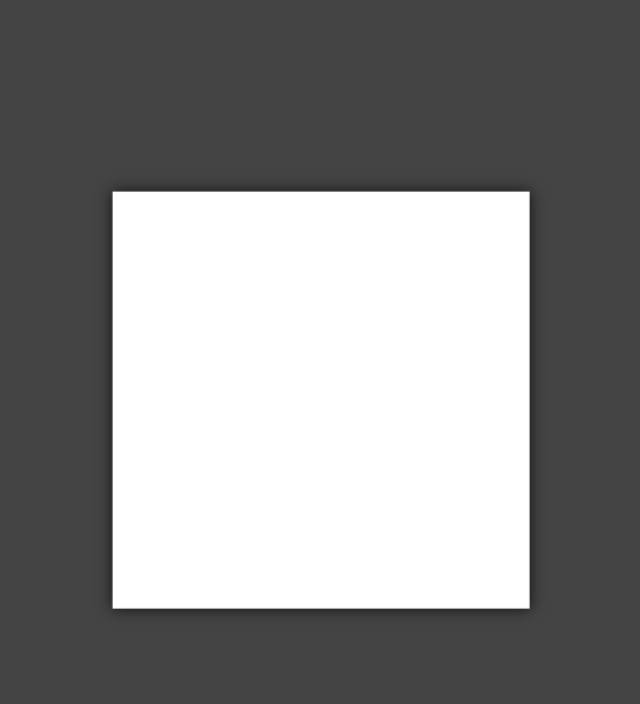
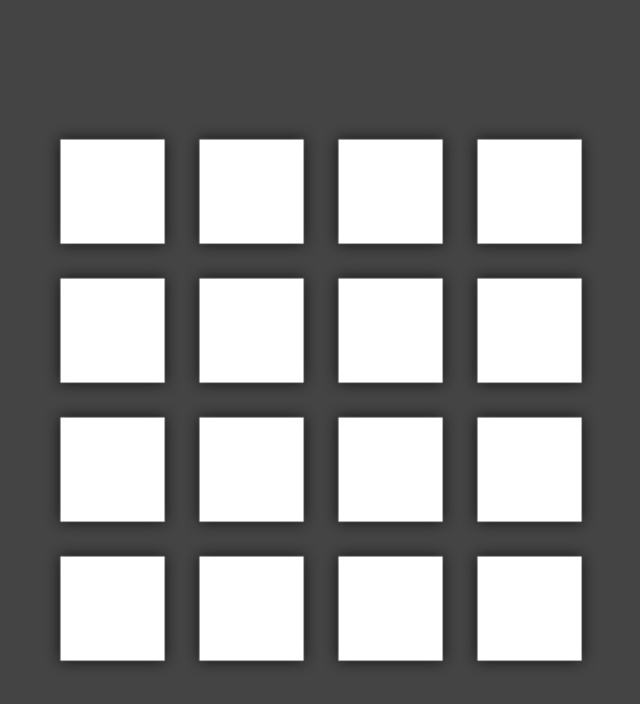
Before and after one commit to IrisLong/css-three-demo, a plain HTML site: page index.html in a window 1280 px wide. Shown: the whole page, without its empty margins (319-959 px from the left). Drawn offline with Linux system fonts and the light colour scheme.

Commit message:
Add grid

```diff
--- a/css/style.css
+++ b/css/style.css
@@ -11,8 +11,8 @@ body {
 }
 
 .plane {
-	width: 1200px;
-	height: 1200px;
+	width: 300px;
+	height: 300px;
 
 	background: #fff;
 	box-shadow: 0 0 40px 0 #111;
--- a/js/main.js
+++ b/js/main.js
@@ -1,5 +1,5 @@
-/*global console, $, THREE*/
-(function (Three) {
+/*global console, jQuery, THREE*/
+(function (Three, $) {
 	"use strict";
 
 	// Utils / aliases
@@ -105,7 +105,9 @@
 		$(this.renderer.domElement).css("position", "absolute");
 		this.el.append(this.renderer.domElement);
 
-		this.plane = this.initPlane();
+		this.grid = new Three.Object3D();
+		this.scene.add(this.grid);
+		this.initGrid(this.grid, 4, 4, 400, 400);
 
 		this.window.on("resize", this.resize);
 		this.resize();
@@ -113,12 +115,26 @@
 	}
 
 	DemoScene.prototype = {
-		initPlane: function () {
+		initGrid: function (parent, rows, cols, width, height) {
+			var hWidth = (cols - 1) * width / 2;
+			var hHeight = (rows - 1) * height / 2;
+			var count = rows * cols;
+			var x, y;
+
+			for (var i = 0; i < count; i ++) {
+				x = i % cols * width - hWidth;
+				y = Math.floor(i / cols) * height - hHeight;
+				this.addPlane(parent, x, y);
+			}
+		},
+
+		addPlane: function (parent, x, y) {
 			var el = $("<div>");
 			var object = new Three.CSS3DObject(el[0]);
 
+			object.position.set(x, y, 0);
 			el.addClass("plane");
-			this.scene.add(object);
+			parent.add(object);
 			return object;
 		},
 
@@ -146,4 +162,4 @@
 
 	var demo = new DemoScene();
 
-}(THREE));
+}(THREE, jQuery));
```
